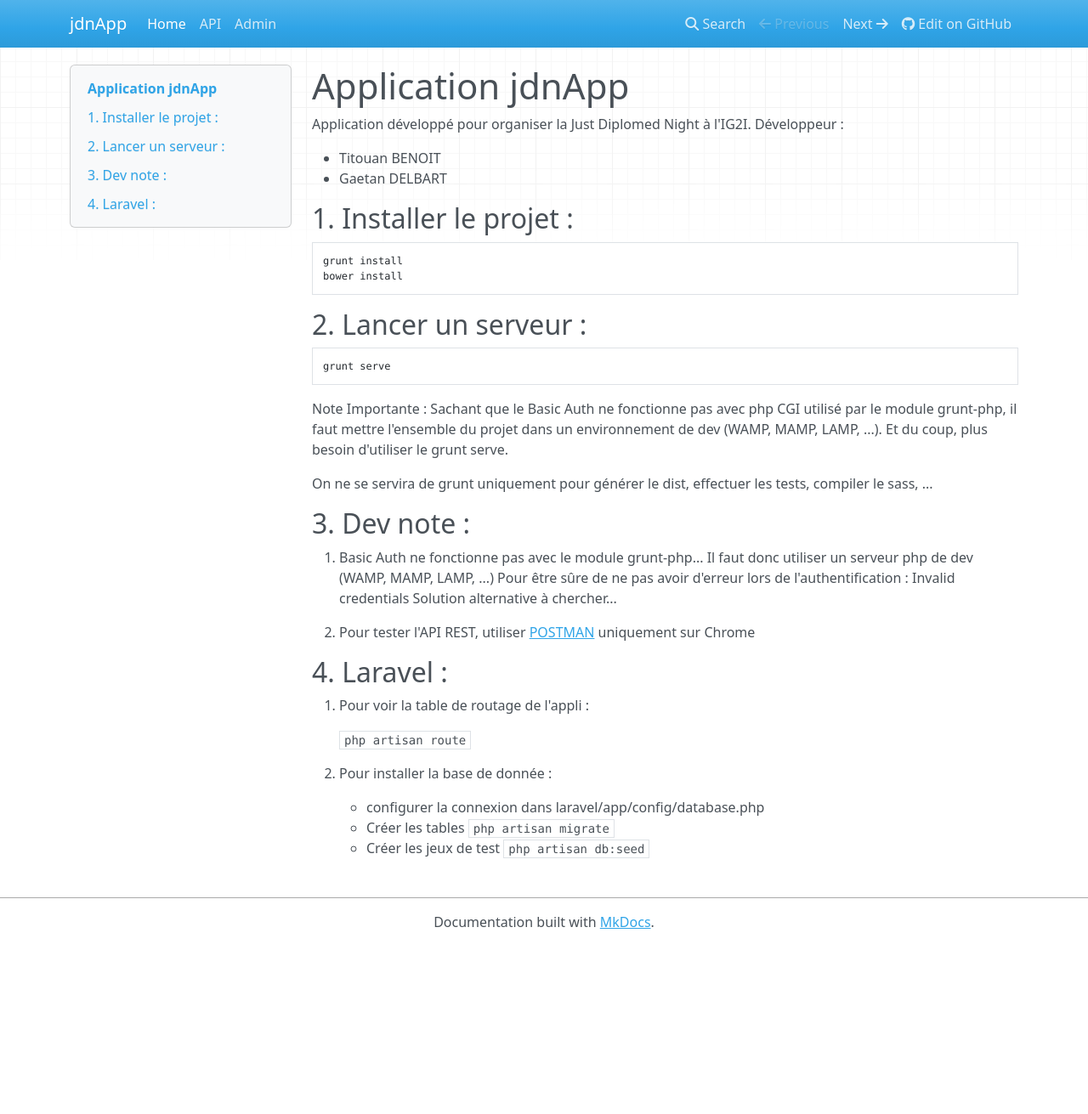
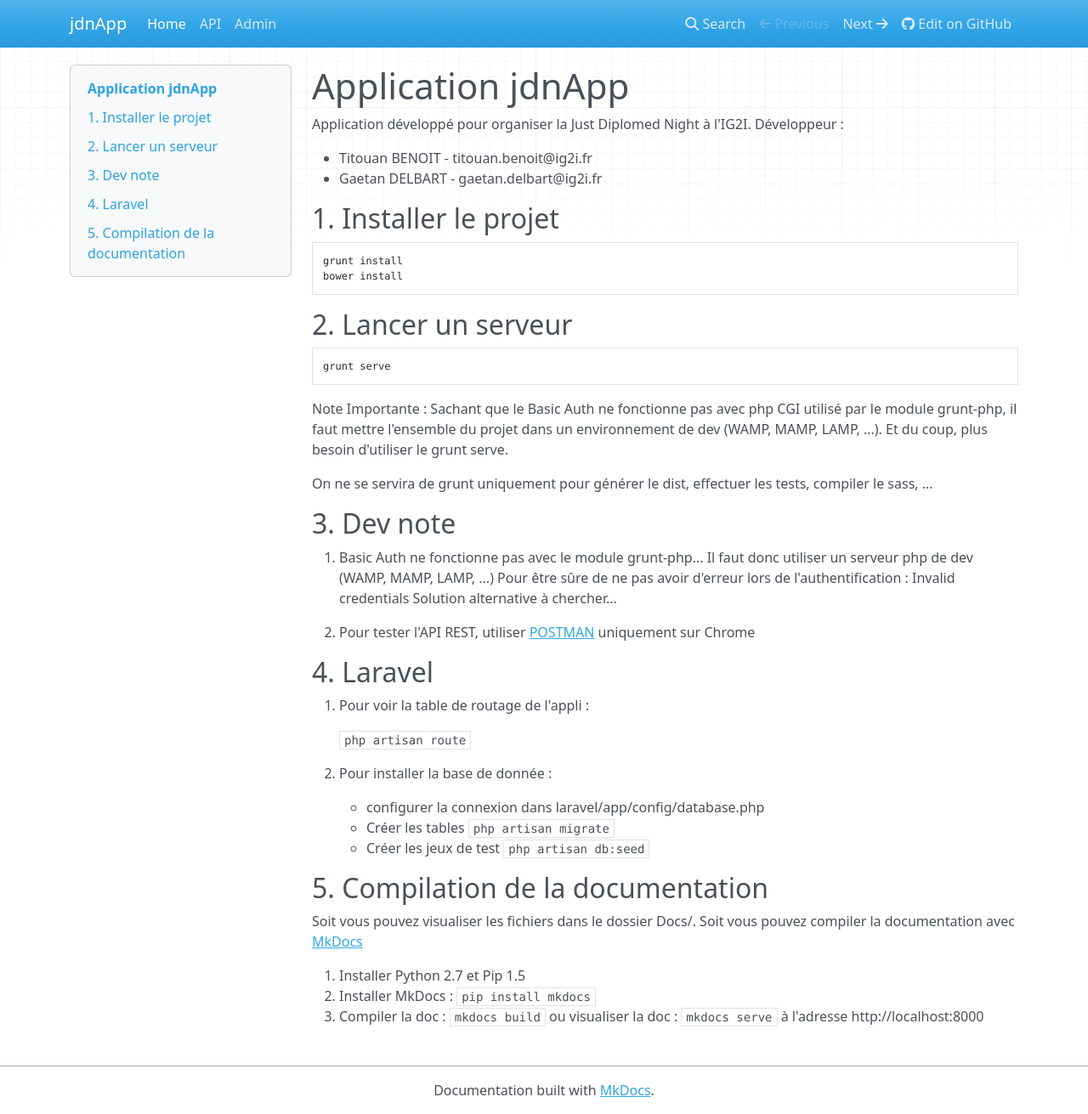
Before and after one commit to Nightbr/jdn2014, an MkDocs documentation site: the page built from docs/index.md, in a window 1280 px wide and 1311 px high. Shown: the whole window at 85% size. Built offline with MkDocs 1.6.1, drawn with Linux system fonts in a browser that asks for light colours; nearby versions of some CDN libraries; old or Windows-style settings are respelled for this version of MkDocs.

```diff
--- a/docs/index.md
+++ b/docs/index.md
@@ -3,15 +3,15 @@
 Application développé pour organiser la Just Diplomed Night à l'IG2I.
 Développeur :
 
-* Titouan BENOIT
-* Gaetan DELBART
+* Titouan BENOIT - titouan.benoit@ig2i.fr
+* Gaetan DELBART - gaetan.delbart@ig2i.fr
 
-## 1. Installer le projet :
+## 1. Installer le projet
 
     grunt install
     bower install
 
-## 2. Lancer un serveur :
+## 2. Lancer un serveur
 
     grunt serve
 
@@ -19,13 +19,13 @@ Note Importante : Sachant que le Basic Auth ne fonctionne pas avec php CGI utili
 
 On ne se servira de grunt uniquement pour générer le dist, effectuer les tests, compiler le sass, ...
 
-## 3. Dev note :
+## 3. Dev note
 
 1. Basic Auth ne fonctionne pas avec le module grunt-php... Il faut donc utiliser un serveur php de dev (WAMP, MAMP, LAMP, ...) Pour être sûre de ne pas avoir d'erreur lors de l'authentification : Invalid credentials Solution alternative à chercher...
 
 2. Pour tester l'API REST, utiliser [POSTMAN](http://www.getpostman.com/) uniquement sur Chrome
 
-## 4. Laravel :
+## 4. Laravel
 
 1. Pour voir la table de routage de l'appli :
 
@@ -36,3 +36,12 @@ On ne se servira de grunt uniquement pour générer le dist, effectuer les tests
     * configurer la connexion dans laravel/app/config/database.php
     * Créer les tables `php artisan migrate`
     * Créer les jeux de test `php artisan db:seed`
+
+## 5. Compilation de la documentation
+
+Soit vous pouvez visualiser les fichiers dans le dossier Docs/.
+Soit vous pouvez compiler la documentation avec [MkDocs](http://www.mkdocs.org/)
+
+1. Installer Python 2.7 et Pip 1.5
+2. Installer MkDocs : `pip install mkdocs`
+3. Compiler la doc : `mkdocs build` ou visualiser la doc : `mkdocs serve` à l'adresse http://localhost:8000
```
Also changed, not shown: README.md (+25 -22 lines), 4 other files.
